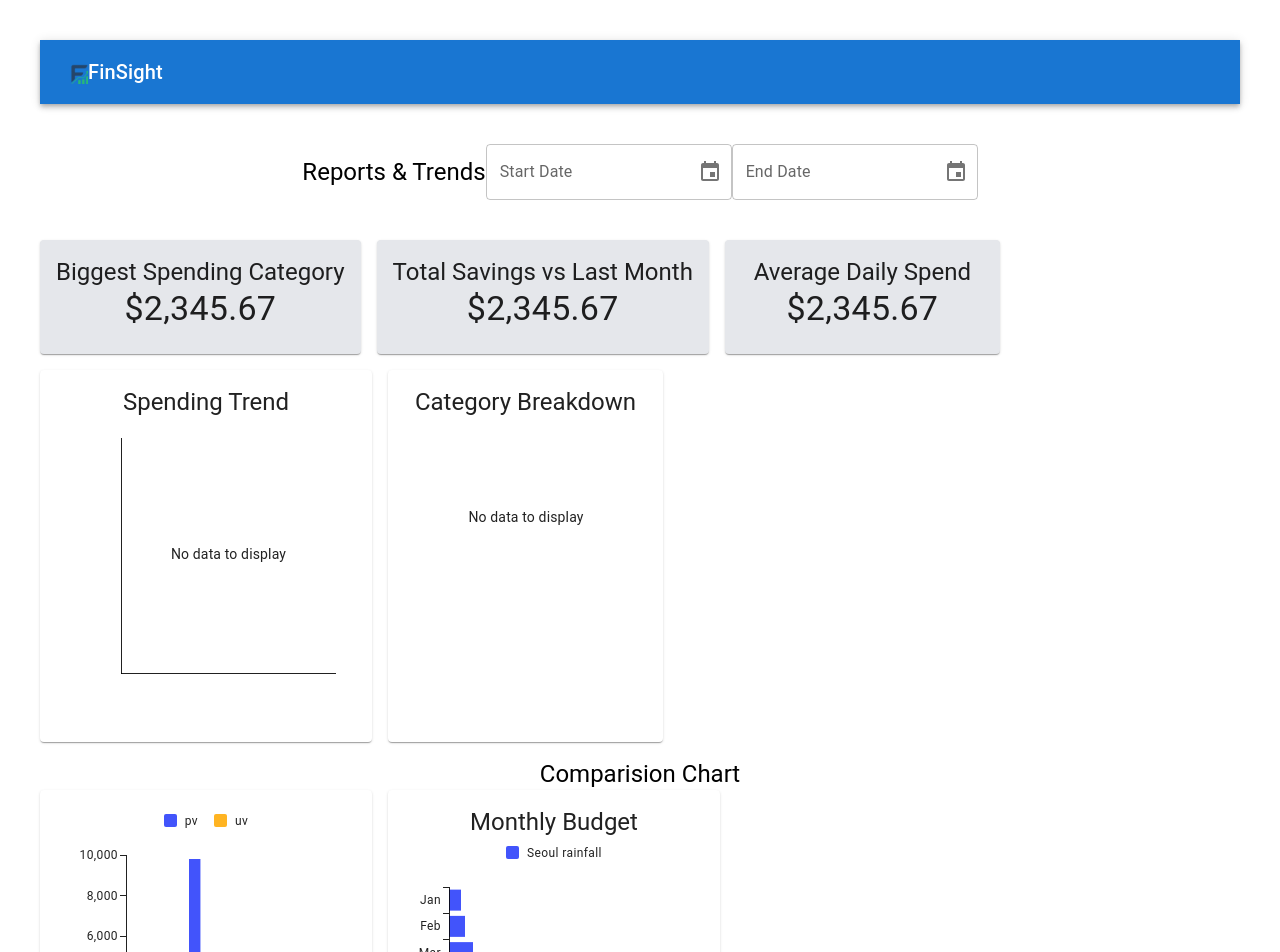
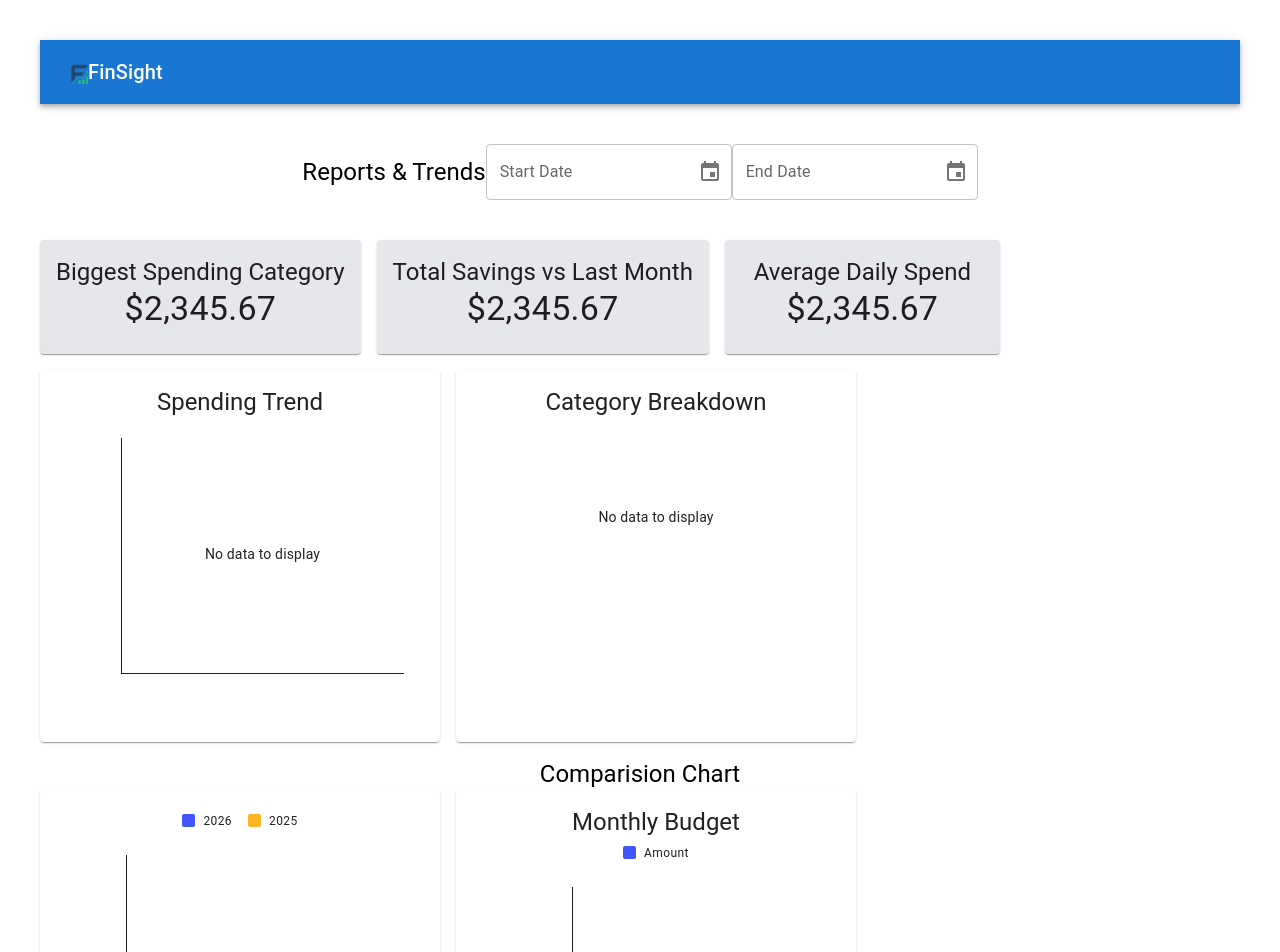
Before and after one commit to AnatoliyNakonechnyy/budget-tracker, a React (Vite) app: page /reports in a window 1280 px wide. Shown: the top 952 px of the page. Built offline with nearby package versions, Linux system fonts and the light colour scheme; some icons are missing.

Commit message:
202603072201

```diff
--- a/src/components/HorizontalBars/index.tsx
+++ b/src/components/HorizontalBars/index.tsx
@@ -1,100 +1,17 @@
 import { BarChart } from '@mui/x-charts/BarChart';
-
-const dataset = [
-  {
-    london: 59,
-    paris: 57,
-    newYork: 86,
-    seoul: 21,
-    month: 'Jan',
-  },
-  {
-    london: 50,
-    paris: 52,
-    newYork: 78,
-    seoul: 28,
-    month: 'Feb',
-  },
-  {
-    london: 47,
-    paris: 53,
-    newYork: 106,
-    seoul: 41,
-    month: 'Mar',
-  },
-  {
-    london: 54,
-    paris: 56,
-    newYork: 92,
-    seoul: 73,
-    month: 'Apr',
-  },
-  {
-    london: 57,
-    paris: 69,
-    newYork: 92,
-    seoul: 99,
-    month: 'May',
-  },
-  {
-    london: 60,
-    paris: 63,
-    newYork: 103,
-    seoul: 144,
-    month: 'June',
-  },
-  {
-    london: 59,
-    paris: 60,
-    newYork: 105,
-    seoul: 319,
-    month: 'July',
-  },
-  {
-    london: 65,
-    paris: 60,
-    newYork: 106,
-    seoul: 249,
-    month: 'Aug',
-  },
-  {
-    london: 51,
-    paris: 51,
-    newYork: 95,
-    seoul: 131,
-    month: 'Sept',
-  },
-  {
-    london: 60,
-    paris: 65,
-    newYork: 97,
-    seoul: 55,
-    month: 'Oct',
-  },
-  {
-    london: 67,
-    paris: 64,
-    newYork: 76,
-    seoul: 48,
-    month: 'Nov',
-  },
-  {
-    london: 61,
-    paris: 70,
-    newYork: 103,
-    seoul: 25,
-    month: 'Dec',
-  },
-];
+import type { Transaction } from '../../features/transaction/model/types';
+import type { RootState } from '../../app/store';
+import { useAppSelector } from '../../app/hooks';
+import type { Dayjs } from 'dayjs';
 
 function valueFormatter(value: number | null) {
-  return `${value}mm`;
+  return `${value}`;
 }
 
 const chartSetting = {
   xAxis: [
     {
-      label: 'rainfall (mm)',
+      label: 'amount',
     },
   ],
   height: 400,
@@ -102,11 +19,46 @@ const chartSetting = {
 };
 
 export default function HorizontalBars() {
+  const transactions: Transaction[] = useAppSelector(
+    (state: RootState) => state.transaction.transactions,
+  );
+
+  const startDate: Dayjs | null = useAppSelector(
+    (state: RootState) => state.reportSettings.startDate,
+  );
+  const endDate: Dayjs | null = useAppSelector(
+    (state: RootState) => state.reportSettings.endDate,
+  );
+
+  const filteredTransactions = transactions.filter((transaction) => {
+    const transactionDate = new Date(transaction.createdAt);
+    return (
+      (startDate ? transactionDate >= startDate.toDate() : true) &&
+      (endDate ? transactionDate <= endDate.toDate() : true)
+    );
+  });
+
+  // aggregate by category -> sum amounts
+  const aggregatedMap = filteredTransactions.reduce((map, transaction) => {
+    const cat = transaction.category ?? 'Unknown';
+    const amt =
+      typeof transaction.amount === 'number'
+        ? transaction.amount
+        : Number(transaction.amount) || 0;
+    map.set(cat, (map.get(cat) ?? 0) + amt);
+    return map;
+  }, new Map<string, number>());
+
+  // convert to dataset array and sort descending by amount
+  const dataset = Array.from(aggregatedMap.entries())
+    .map(([category, amount]) => ({ category, amount }))
+    .sort((a, b) => b.amount - a.amount);
+
   return (
     <BarChart
       dataset={dataset}
-      yAxis={[{ scaleType: 'band', dataKey: 'month' }]}
-      series={[{ dataKey: 'seoul', label: 'Seoul rainfall', valueFormatter }]}
+      yAxis={[{ scaleType: 'band', dataKey: 'category', width: 100 }]}
+      series={[{ dataKey: 'amount', label: 'Amount', valueFormatter }]}
       layout="horizontal"
       {...chartSetting}
     />
--- a/src/components/SimpleBarChart/index.tsx
+++ b/src/components/SimpleBarChart/index.tsx
@@ -1,27 +1,110 @@
+import React from 'react';
 import Box from '@mui/material/Box';
 import { BarChart } from '@mui/x-charts/BarChart';
-
-const uData = [4000, 3000, 2000, 2780, 1890, 2390, 3490];
-const pData = [2400, 1398, 9800, 3908, 4800, 3800, 4300];
-const xLabels = [
-  'Page A',
-  'Page B',
-  'Page C',
-  'Page D',
-  'Page E',
-  'Page F',
-  'Page G',
-];
+import dayjs from 'dayjs';
+import type { Transaction } from '../../features/transaction/model/types';
+import { useAppSelector } from '../../app/hooks';
+import type { RootState } from '../../app/store';
+import type { Dayjs } from 'dayjs';
 
 export default function SimpleBarChart() {
+  const transactions: Transaction[] = useAppSelector(
+    (state: RootState) => state.transaction.transactions,
+  );
+
+  const startDate: Dayjs | null = useAppSelector(
+    (state: RootState) => state.reportSettings.startDate,
+  );
+  const endDate: Dayjs | null = useAppSelector(
+    (state: RootState) => state.reportSettings.endDate,
+  );
+
+  const { labels, currentSeries, previousSeries, currentYear, previousYear } =
+    React.useMemo(() => {
+      const now = dayjs();
+      const startCandidate = startDate
+        ? dayjs(startDate).startOf('month')
+        : now.startOf('year');
+      const endCandidate = endDate
+        ? dayjs(endDate).startOf('month')
+        : now.endOf('year').startOf('month');
+
+      // Treat the year of the startCandidate as the "current year" for the period.
+      const currentYearNum = startCandidate.year();
+      const janOfYear = dayjs().year(currentYearNum).startOf('year');
+      const decOfYear = dayjs()
+        .year(currentYearNum)
+        .endOf('year')
+        .startOf('month');
+
+      // Clamp range to the chosen year (cut off at year's end if longer)
+      const start = startCandidate.isBefore(janOfYear)
+        ? janOfYear
+        : startCandidate;
+      let end = endCandidate.isAfter(decOfYear) ? decOfYear : endCandidate;
+
+      // If end falls before start, clamp end to start to avoid empty ranges
+      if (end.isBefore(start)) end = start;
+
+      const months: dayjs.Dayjs[] = [];
+      let cur = start;
+      while (cur.isBefore(end) || cur.isSame(end)) {
+        months.push(cur);
+        cur = cur.add(1, 'month');
+      }
+
+      const currentData = months.map((m) => {
+        const monthIndex = m.month();
+        return transactions.reduce((sum, t) => {
+          const d = dayjs(t.createdAt);
+          if (d.year() === currentYearNum && d.month() === monthIndex) {
+            return (
+              sum +
+              (typeof t.amount === 'number' ? t.amount : Number(t.amount) || 0)
+            );
+          }
+          return sum;
+        }, 0);
+      });
+
+      const previousYearNum = currentYearNum - 1;
+      const previousData = months.map((m) => {
+        const monthIndex = m.month();
+        return transactions.reduce((sum, t) => {
+          const d = dayjs(t.createdAt);
+          if (d.year() === previousYearNum && d.month() === monthIndex) {
+            return (
+              sum +
+              (typeof t.amount === 'number' ? t.amount : Number(t.amount) || 0)
+            );
+          }
+          return sum;
+        }, 0);
+      });
+
+      const labels = months.map((m) => m.format('MMM'));
+
+      return {
+        labels,
+        currentSeries: currentData,
+        previousSeries: previousData,
+        currentYear: currentYearNum,
+        previousYear: previousYearNum,
+      };
+    }, [startDate, endDate, transactions]);
+
   return (
     <Box sx={{ width: '100%', height: 300 }}>
       <BarChart
         series={[
-          { data: pData, label: 'pv', id: 'pvId' },
-          { data: uData, label: 'uv', id: 'uvId' },
+          { data: currentSeries, label: `${currentYear}`, id: 'currentYear' },
+          {
+            data: previousSeries,
+            label: `${previousYear}`,
+            id: 'previousYear',
+          },
         ]}
-        xAxis={[{ data: xLabels, height: 28 }]}
+        xAxis={[{ data: labels, height: 28 }]}
         yAxis={[{ width: 50 }]}
       />
     </Box>
--- a/src/pages/Reports/index.tsx
+++ b/src/pages/Reports/index.tsx
@@ -11,7 +11,6 @@ import { useAppDispatch, useAppSelector } from '../../app/hooks';
 import type { RootState } from '../../app/store';
 import { Dayjs } from 'dayjs';
 import { useRef } from 'react';
-import dayjs from 'dayjs';
 import { setStartDate, setEndDate } from '../../features/reportSettings';
 
 export default function Reports() {
@@ -99,7 +98,7 @@ export default function Reports() {
         </Card>
       </Box>
       <Box sx={{ display: 'flex', gap: 2, mb: 2 }}>
-        <Card sx={{ minWidth: 275 }}>
+        <Card sx={{ minWidth: 400 }}>
           <CardContent>
             <Typography variant="h5" component="div">
               Spending Trend
@@ -107,7 +106,7 @@ export default function Reports() {
             <BasicLineChart />
           </CardContent>
         </Card>
-        <Card sx={{ minWidth: 275 }}>
+        <Card sx={{ minWidth: 400 }}>
           <CardContent>
             <Typography variant="h5" component="div">
               Category Breakdown
@@ -120,12 +119,12 @@ export default function Reports() {
         Comparision Chart
       </Typography>
       <Box sx={{ display: 'flex', gap: 2, mb: 2 }}>
-        <Card sx={{ minWidth: 275 }}>
+        <Card sx={{ minWidth: 400 }}>
           <CardContent>
             <SimpleBarChart />
           </CardContent>
         </Card>
-        <Card sx={{ minWidth: 275 }}>
+        <Card sx={{ minWidth: 400 }}>
           <CardContent>
             <Typography variant="h5" component="div">
               Monthly Budget
```
Also changed, not shown: 1 other file (tests, documents, lock files or other folders).
